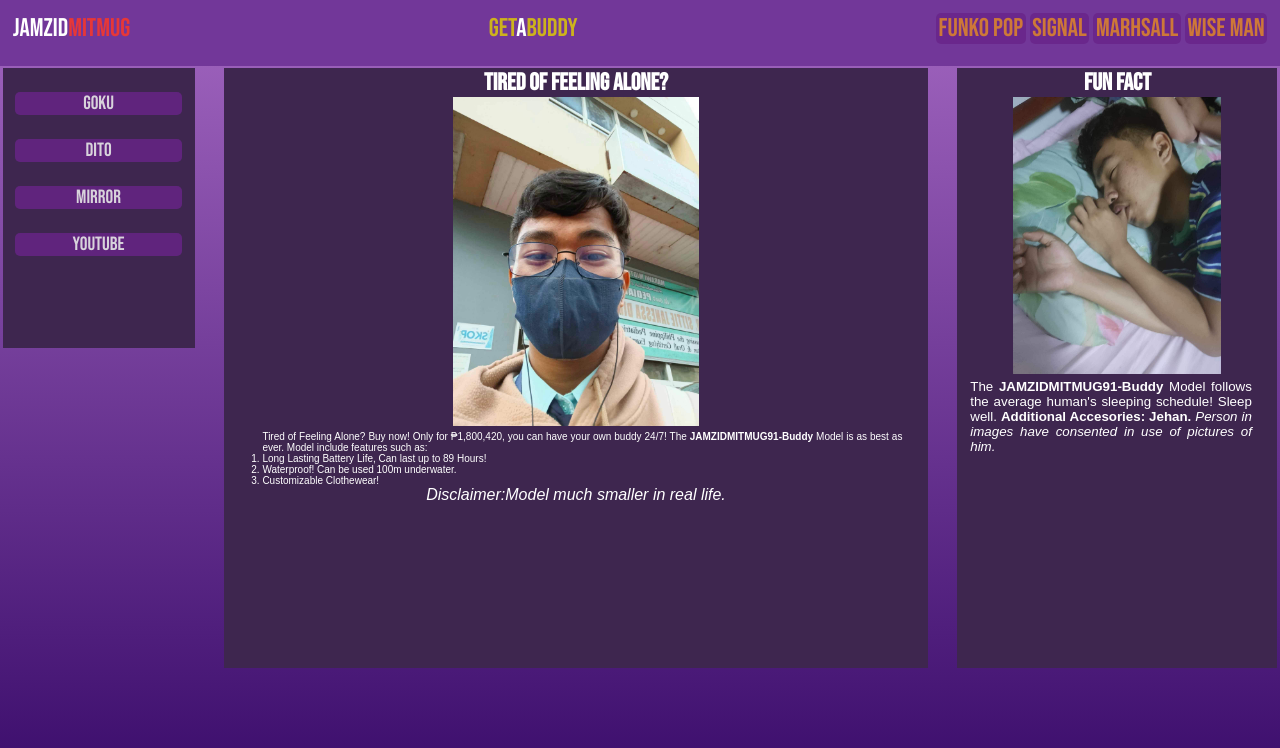
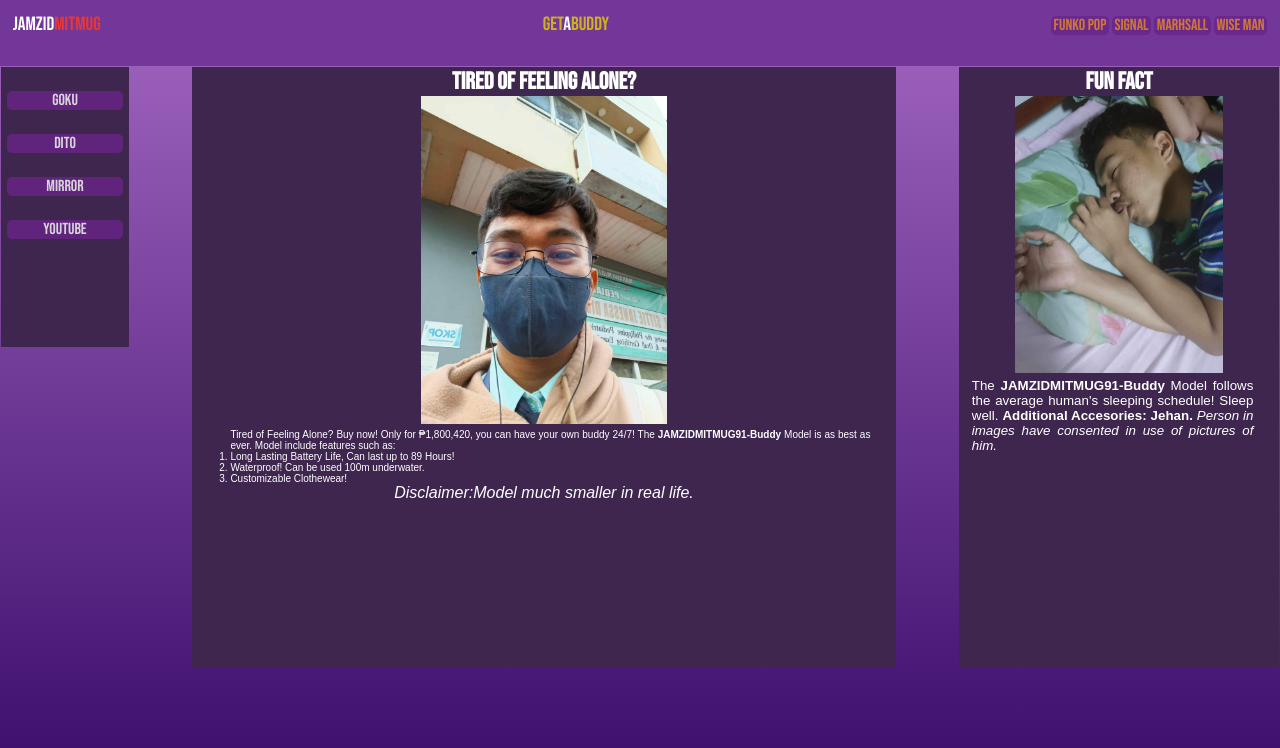
Before and after one commit to RashidMitmug/Q1GFA2_Li-amitmug, a plain HTML site: page index.html in a window 1280 px wide. Drawn offline with Linux system fonts and the light colour scheme; a web font is replaced by a local one.

Commit message:
Add files via upload

```diff
--- a/style.css
+++ b/style.css
@@ -17,9 +17,6 @@ body{
     padding:1vw;
     font-size:larger
 }
-   .h div{
-        font-size:2vw;
-   }
     #mit{
         color:rgb(231, 55, 55);
     }
@@ -40,6 +37,7 @@ body{
     }
     #hr #li div{
         display: inline-block;
+        font-size:smaller;
     }
         #hr #li div a{
             color:rgb(229, 137, 32);
@@ -48,22 +46,19 @@ body{
         }
 .c{
     text-align: center;
-    padding:0.2vw;
+    padding:1px;
 }
     .c #cl{
         float:left;
         background-color: #3e264f;
-        width:15vw;
+        width:10vw;
         height:35vh;
     }
         #cl #li div{
-            width:13vw;
+            width:90%;
             margin:auto;
             margin-top:3vh;
         }
-    .c #cl #li{
-        font-size:larger;
-    }
     .c #cm{
         display: inline-block;
         background-color: #3e264f;
```
